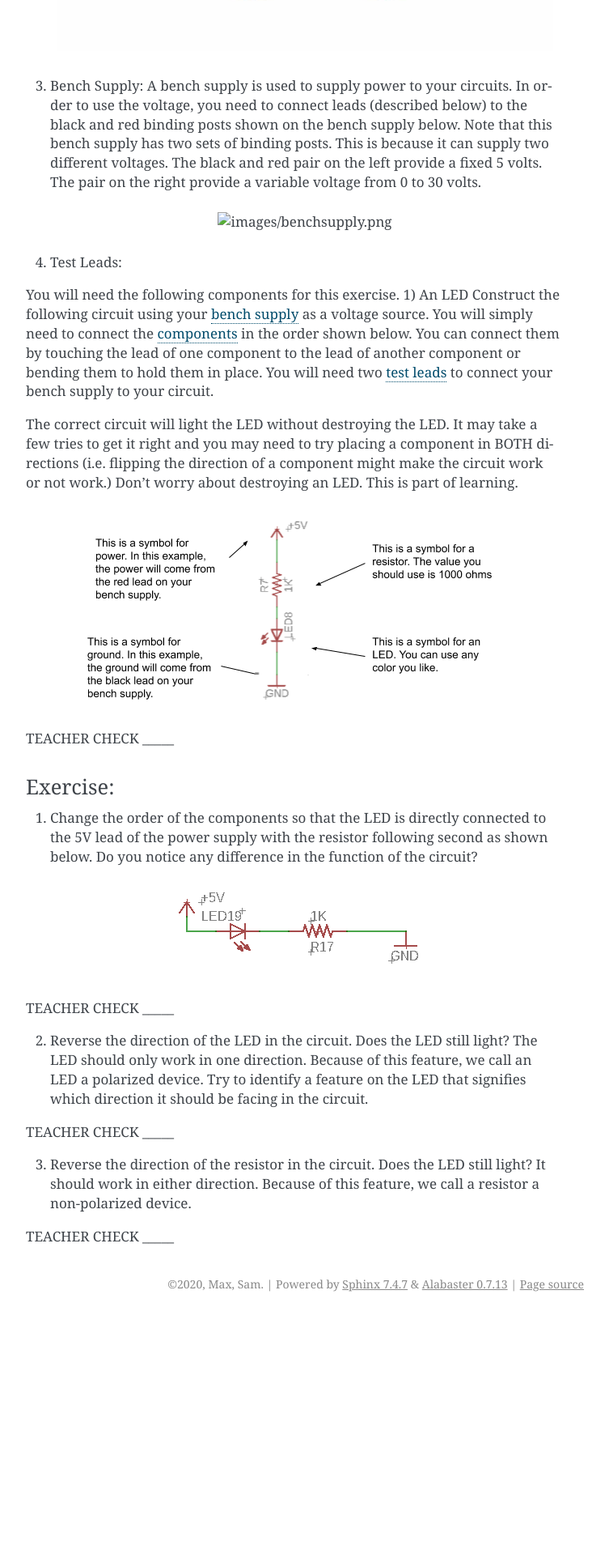
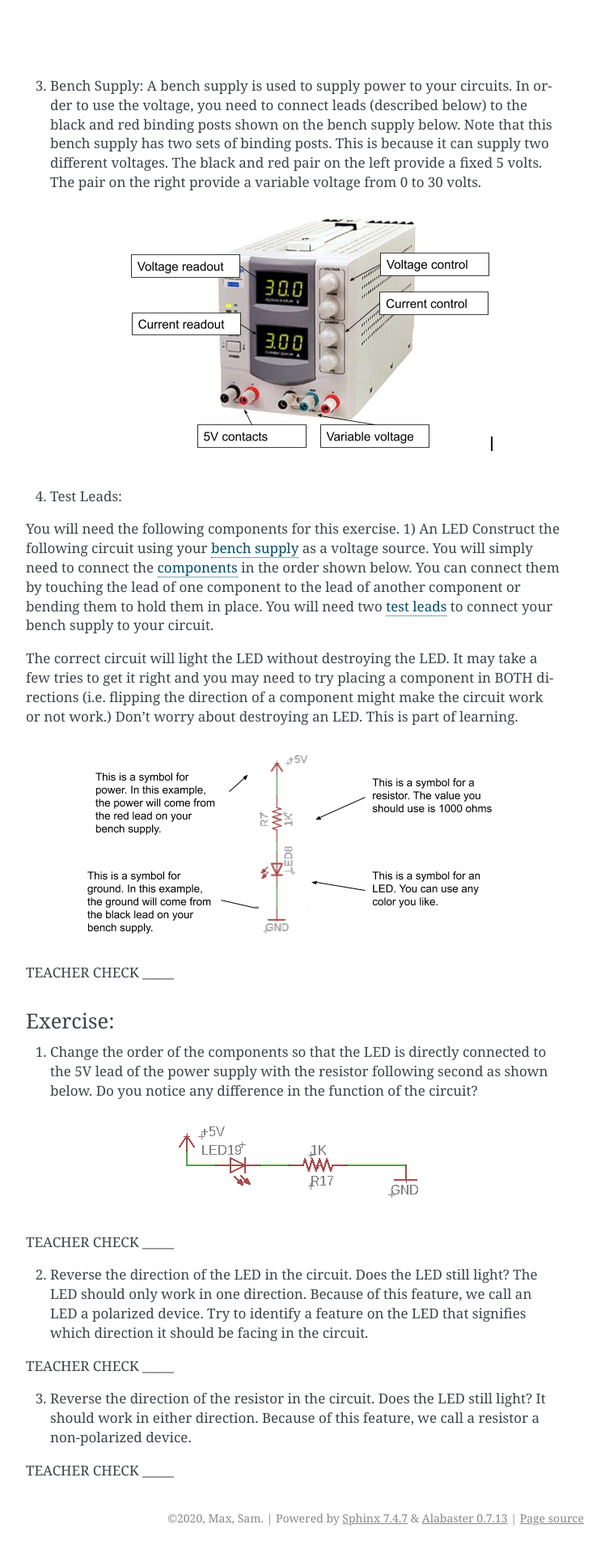
Before and after one commit to maxtkc/mvths-wiki, a Sphinx documentation site: the page built from docs/001-simple-circuit.rst, in a window 1280 px wide. Shown: the part 1741-3655 px from the top of the page at 81% size, without its empty margins (388-1141 px from the left). Built offline with Sphinx 7.4.7, drawn with Linux system fonts in a browser that asks for light colours; pages that are not in the unit, such as notebooks, are missing from menus; before the commit the page ends 3366 px from its top, so only the background shows below that.

Commit message:
Update 001-simple-circuit.rst

```diff
--- a/docs/001-simple-circuit.rst
+++ b/docs/001-simple-circuit.rst
@@ -22,7 +22,7 @@ Use the following components and tools to light an LED.
 
 #. Bench Supply: A bench supply is used to supply power to your circuits. In order to use the voltage, you need to connect leads (described below) to the black and red binding posts shown on the bench supply below. Note that this bench supply has two sets of binding posts. This is because it can supply two different voltages. The black and red pair on the left provide a fixed 5 volts. The pair on the right provide a variable voltage from 0 to 30 volts.
 
-   .. figure:: images/benchsupply.png
+   .. figure:: images/benchsupply.PNG
 
 #. Test Leads:
 
```
